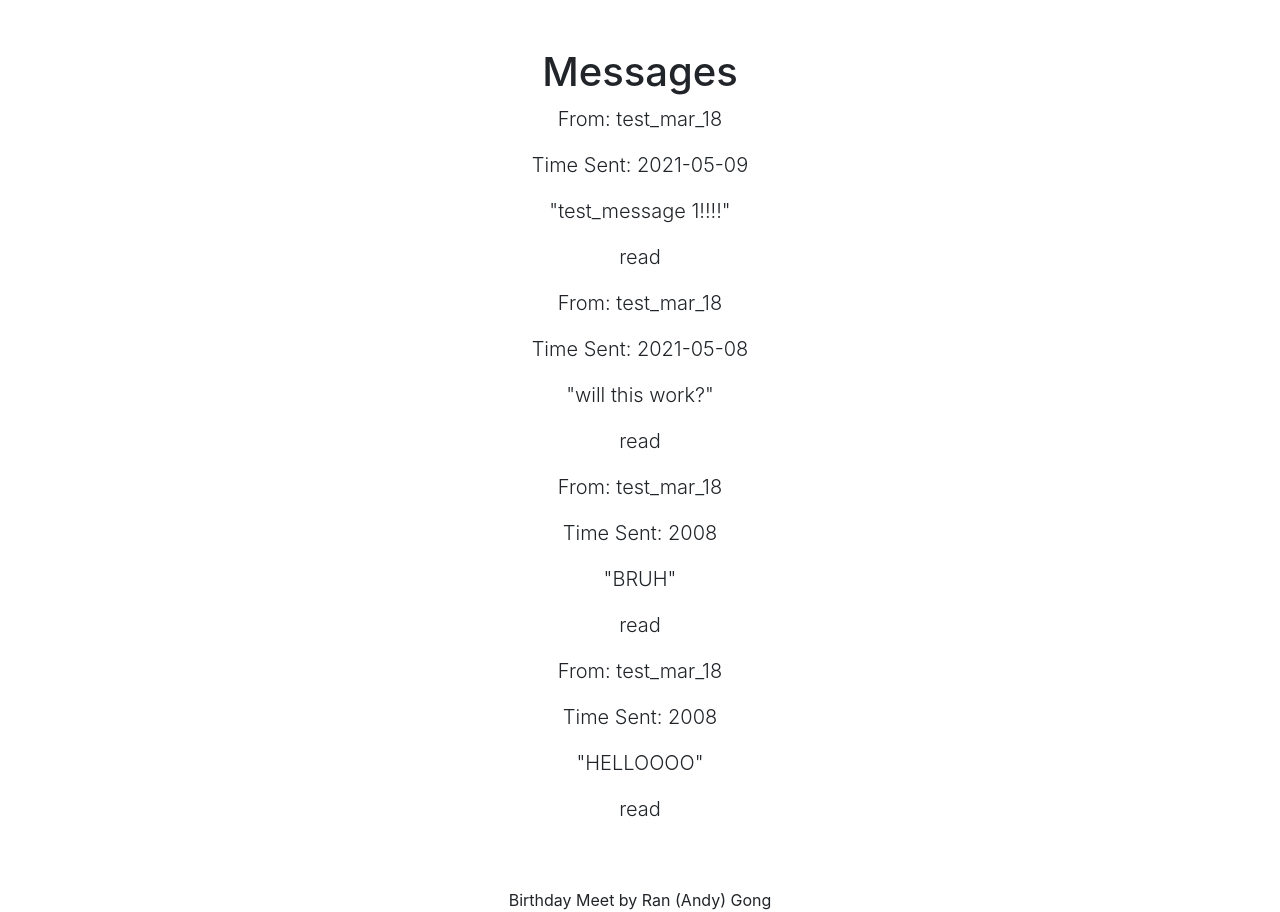
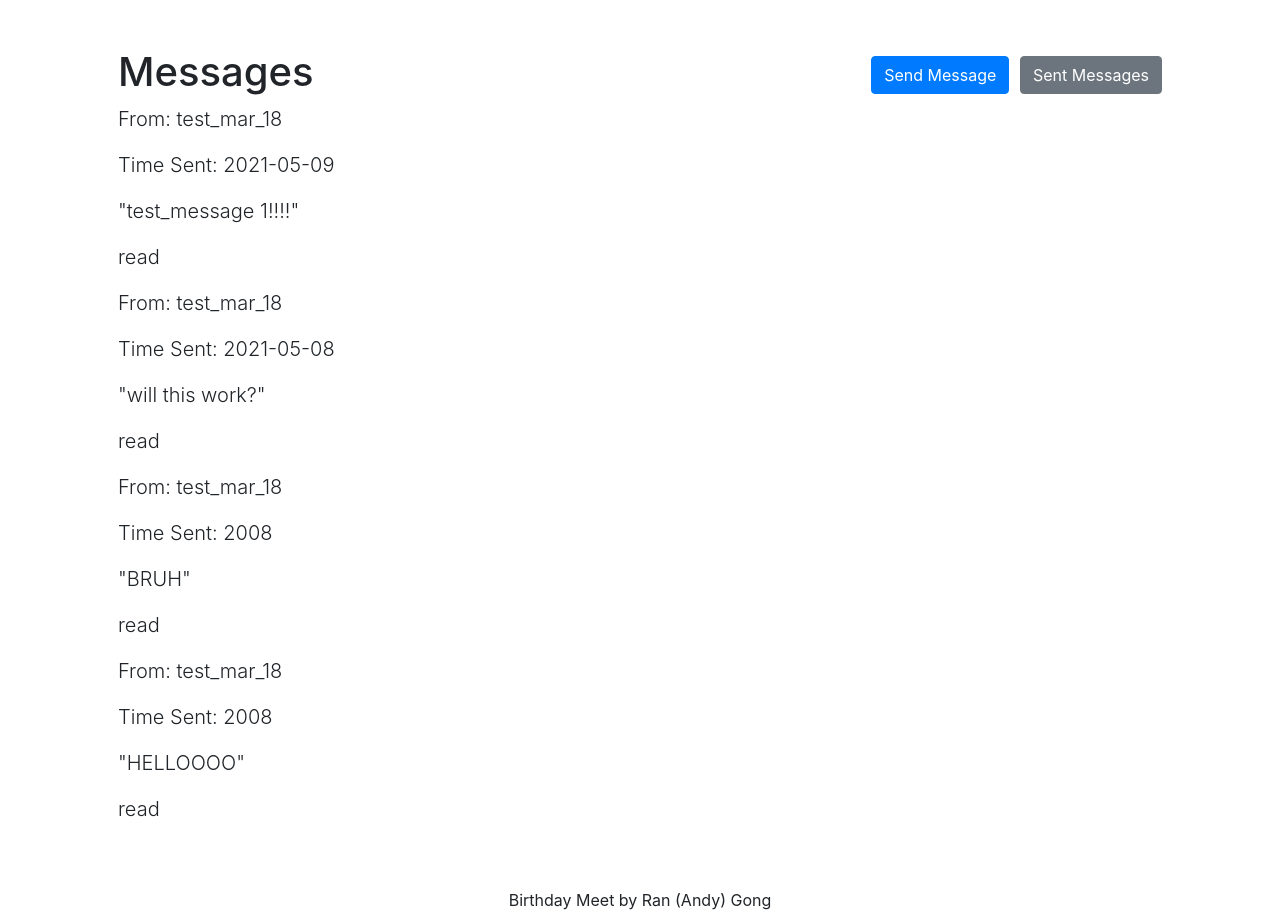
Before and after one commit to AG2048/Birthday-Meet, a Flask app: page /messages in a window 1280 px wide. Shown: the part 76-988 px from the top of the page. Run offline with Flask 2, Linux system fonts and the light colour scheme; a user stored in the database is signed in; some libraries are stand-ins or nearby versions.

Commit message:
formated the html and css

```diff
--- a/static/styles.css
+++ b/static/styles.css
@@ -1,3 +1,4 @@
+/*Many of this file is used as a template from cs50 finance*/
 nav .navbar-brand
 {
     /* size for brand */
@@ -22,23 +23,23 @@ nav .navbar-brand .green
     color: #2e944b;
 }
 
-main .form-control
-{
+/*main .form-control*/
+/*{*/
     /* Center form controls */
-    display: inline-block;
+/*    display: inline-block;*/
 
     /* Override Bootstrap's 100% width for form controls */
-    width: auto;
-}
+/*    width: auto;*/
+/*}*/
 
-main
-{
+/*main*/
+/*{*/
     /* Scroll horizontally as needed */
-    overflow-x: auto;
+/*    overflow-x: auto;*/
 
     /* Center contents */
-    text-align: center;
-}
+/*    text-align: center;*/
+/*}*/
 
 main img
 {
--- a/templates/messages.html
+++ b/templates/messages.html
@@ -12,16 +12,14 @@
 <!--            "is_read": is_read-->
 <!--        })-->
 {% block main %}
-
-{% if error %}
-    <header>
-        <div class="alert alert-warning border text-center" role="alert">
-            {{ error }}
-        </div>
-    </header>
-{% endif %}
-
-<h1 class="display-5 fw-bold">Messages</h1>
+<!--https://www.geeksforgeeks.org/how-to-place-button-in-top-right-corner-using-bootstrap/-->
+<h1>
+    <span class="display-5 fw-bold">Messages</span>
+    <div class="float-right">
+        <a href="/send"><button class="btn btn-primary">Send Message</button></a>
+        <a href="/sent"><button class="btn btn-secondary">Sent Messages</button></a>
+    </div>
+</h1>
 {% if list_of_messages_info %}
     {% for message in list_of_messages_info %}
         <p class="lead">
--- a/todo.txt
+++ b/todo.txt
@@ -1,5 +1,5 @@
-add flash to EVERY redirect
 Layout change the ICON in <head>
 ADD TO messages/send/sent buttons to redirect between the 3 pages
-remove all Print statements
 add some text for each page to explain what to do?
+
+check diff button types - match each for each page
```
Also changed, not shown: templates/explore.html (+2 -10 lines), templates/requests.html (+0 -8 lines), templates/sent.html (+7 -2 lines), birthday-meet.db.
